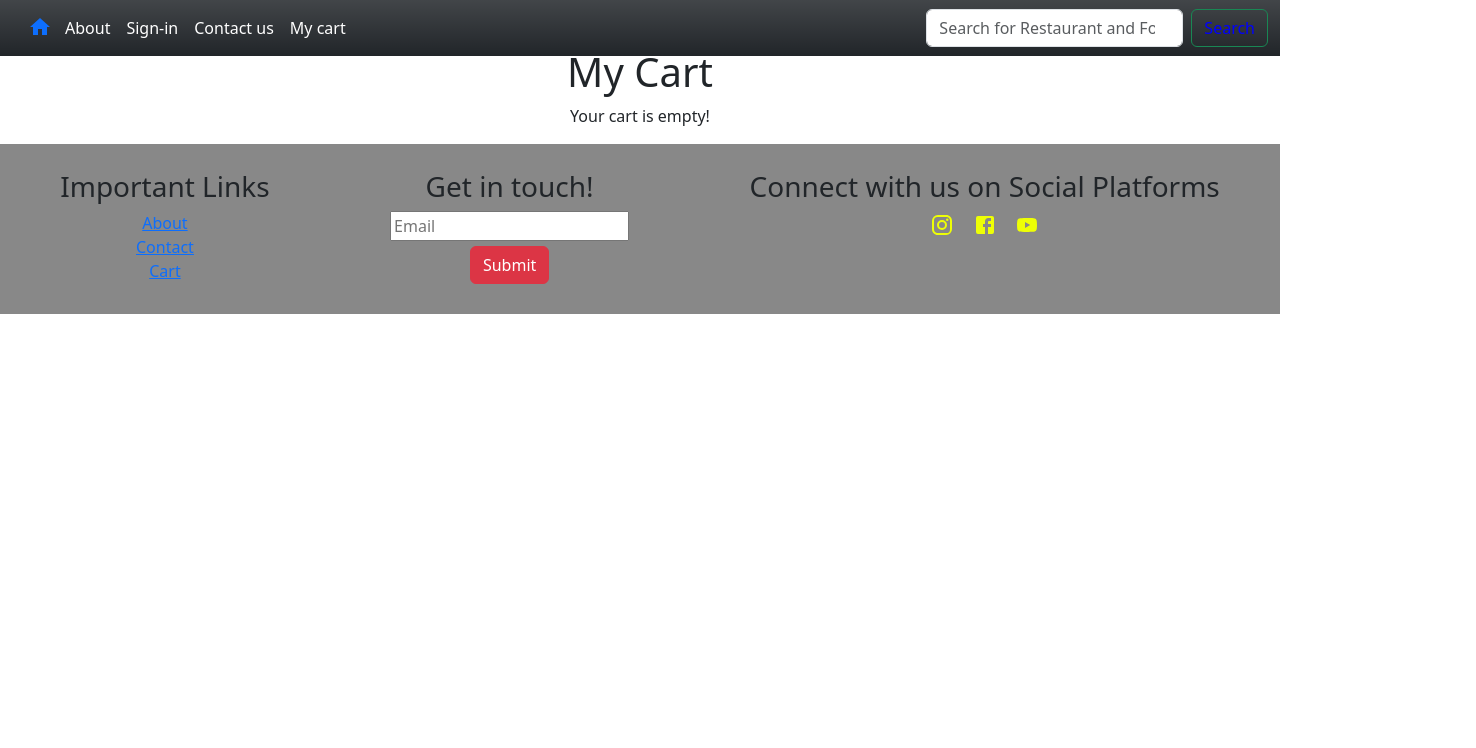
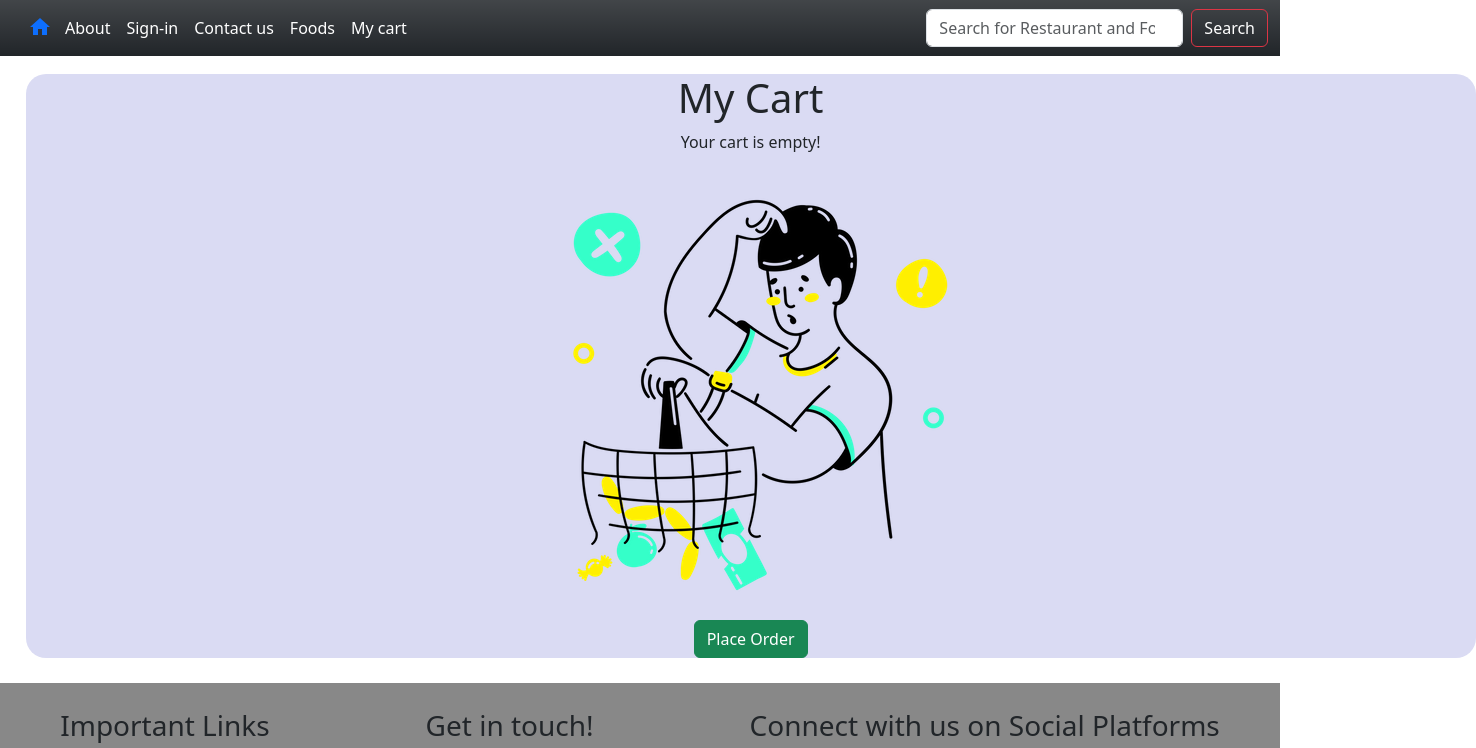
Before and after one commit to anupsinh16/Project_Swigato, a React (Vite) app: page /cart in a window 1280 px wide. Shown: the top 748 px of the page, 1476 px wide, since content can reach past the window. Built offline with nearby package versions, Linux system fonts and the light colour scheme.

Commit message:
Worked on mycart and some CSS

```diff
--- a/src/App.css
+++ b/src/App.css
@@ -81,7 +81,19 @@ div.inbg h4{
  }
 .icons:hover{
   color: magenta ;
-  font-Size : large;
+
+}
+.ft1{
+  color: #eeff05;
+  text-decoration: none;
+  font-weight: 500;
+}
+.ft1:hover{
+  color: magenta;
+}
+.bt{
+  color:aqua;
+  text-decoration: none;
 }
 footer{
 
@@ -103,6 +115,15 @@ footer{
 #footer3,.icons{
   margin: 2%;
 }
+#mycart{
+  margin: 2%;
+  width:1450px ;
+  min-height: 490px;
+  max-height: fit-content;
+  background-color: #dadbf3;
+  border: 0px solid;;
+  border-radius: 20px;
+}
 @media screen and (max-width:700px) {
   #feat , footer,.cid{
     flex-direction: column;
@@ -115,12 +136,18 @@ footer{
     width: 150px;
 
   }
+  #mycart{
+    width: min-content;
+    height: min-content;
+  }
 }
 
 #cards{
   margin: 2%;
   justify-content: center;
   background-color: #dadbf3;
+  border-radius: 10px;
+
 }
 .card:hover{
   transform: scale(1.1);
--- a/src/cart.jsx
+++ b/src/cart.jsx
@@ -1,6 +1,6 @@
 import React from 'react';
 import { useState,useContext,createContext } from 'react';
-
+import './App.css'
 import { foodinfo } from './Routingapp';
 
 
@@ -18,6 +18,17 @@ function Cartt() {
     localStorage.setItem('cart', JSON.stringify(remitem));
   };
 
+  const placeorder =() =>{
+    if(cartitem.length==0){
+      alert("OOPS....Your Cart is Empty !");
+
+    }
+    else{
+      alert("Order Placed Successfully...");
+      setcartitem([]);
+    }
+
+  }
 
 
   // if (!Array.isArray(cartitem)) {
@@ -29,24 +40,31 @@ function Cartt() {
     <>
 
 
-    <div>
+    <div id='mycart'>
       <h1>My Cart</h1>
       {cartitem.length === 0 ? (
+        <>
         <p>Your cart is empty!</p>
+        <img src='/images/empty-cart.webp'></img>
+        </>
       ) : (
         cartitem.map((foodit) => (
           <div key={foodit.id}>
-            <p>
+            <div id='cartitem'>
               {foodit.name} - Rs.{foodit.price}
 
               <button className="btn btn-danger" style={{ marginLeft: '10px' }} onClick={() => Removefromcart(foodit.id)}>
                 Remove
               </button>
-            </p>
+            </div>
           </div>
         ))
       )}
+      <div>
+        <button className='btn btn-success' onClick={placeorder}>Place Order</button>
+      </div>
     </div>
+
     </>
   );
 }
--- a/src/content2.jsx
+++ b/src/content2.jsx
@@ -14,18 +14,18 @@ import { NavLink } from 'react-router-dom';
 const images = [
   {
     url: '/images/pizza.jpg',
-    title: <NavLink to='/foods' style={{color:"white"}}>Pizza</NavLink>,
+    title: <NavLink to='/foods'  className='bt'>Pizza</NavLink>,
     width: '33%',
 
   },
   {
     url: '/images/burger.jpg',
-    title: <NavLink to='/foods' style={{color:"white"}}>Burger</NavLink>,
+    title: <NavLink to='/foods'  className='bt'>Burger</NavLink>,
     width: '33%',
   },
   {
     url: '/images/indcuisine.jpg',
-    title: <NavLink to='/foods' style={{color:"white"}}>Indian Cuisine</NavLink>,
+    title: <NavLink to='/foods' className='bt'>Indian Cuisine</NavLink>,
     width: '34%',
   },
   // {
@@ -118,19 +118,18 @@ export default function ButtonBaseDemo() {
             <div className='inbg'>
               <br/> <br/> <br/>
             <img src='/images\SWIGATO.png ' style={{width:"50%",maxWidth:"500px", objectFit:"contain"}}></img>
-                <h3>Just Order
-                    and Chill !!!</h3>
-                    <br/> <br/> <br/>
+                <h3>Just Order and Chill !!!</h3>
+                    <br/>
 
 
 
-                {/* <button type="button" class="btn btn-warning" style={{margin:"2% ", color:"red"}}> <b>ORDER NOW</b></button> */}
-                <div style={{display:"flex",justifyContent:"center"}}>
+                <NavLink to={"./foods"}><button type="button" class="btn btn-warning" style={{margin:"2% ", color:"red"}}> <b>ORDER NOW</b></button></NavLink>
+                {/* <div style={{display:"flex",justifyContent:"center"}}>
                  <Stack spacing={2} direction="row" id="ordbut">
                  <NavLink to={"./foods"}><Button variant="contained"  color="success">ORDER NOW</Button></NavLink>
 
                 </Stack>
-                </div>
+                </div> */}
 
 
 
--- a/src/foods.jsx
+++ b/src/foods.jsx
@@ -171,7 +171,7 @@ function Foods() {
    <foodinfo.Provider value={{ cartitem, setcartitem }}>
     <>
     <div>
-      <h1>Food Items</h1>
+      <h1 style={{margin:"1%",color:"#494cb6"}}>Food Items</h1>
 
       <div className="row" id="cards">
         {food.map((foodit) => (
--- a/src/footer.jsx
+++ b/src/footer.jsx
@@ -21,9 +21,9 @@ function Footer() {
       <footer>
       <div id="footer1">
         <h3>Important Links</h3>
-        <NavLink to='/about'>About</NavLink>
-        <NavLink to='/contact'>Contact</NavLink>
-        <a href='/cart'>Cart</a>
+        <NavLink to='/about'  className='ft1'>About</NavLink>
+        <NavLink to='/contact' className='ft1'>Contact</NavLink>
+        <a href='/cart'  className='ft1'>Cart</a>
       </div>
 
       <div id="footer2">
--- a/src/navbar.jsx
+++ b/src/navbar.jsx
@@ -40,12 +40,15 @@ function Navbar() {
           <NavLink className="nav-link" aria-current="page" to='/contact' id='nit'>Contact us</NavLink>
         </li>
         <li className="nav-item">
+          <NavLink className="nav-link" aria-current="page" to='/foods' id='nit'>Foods</NavLink>
+        </li>
+        <li className="nav-item">
           <a className="nav-link" href="/cart" id='nit'>My cart</a>
         </li>
       </ul>
       <form className="d-flex" role="search">
         <input className="form-control me-2" type="search" placeholder="Search for Restaurant and Food" aria-label="Search"/>
-        <button className="btn btn-outline-success" type="submit" style={{color:"blue"}}>Search</button>
+        <button className="btn btn-outline-danger" type="submit" style={{color:"white"}}>Search</button>
       </form>
     </div>
   </div>
```
Also changed, not shown: images/empty-cart.webp (renamed from images/empty-cart-3613108-3020773.webp).
